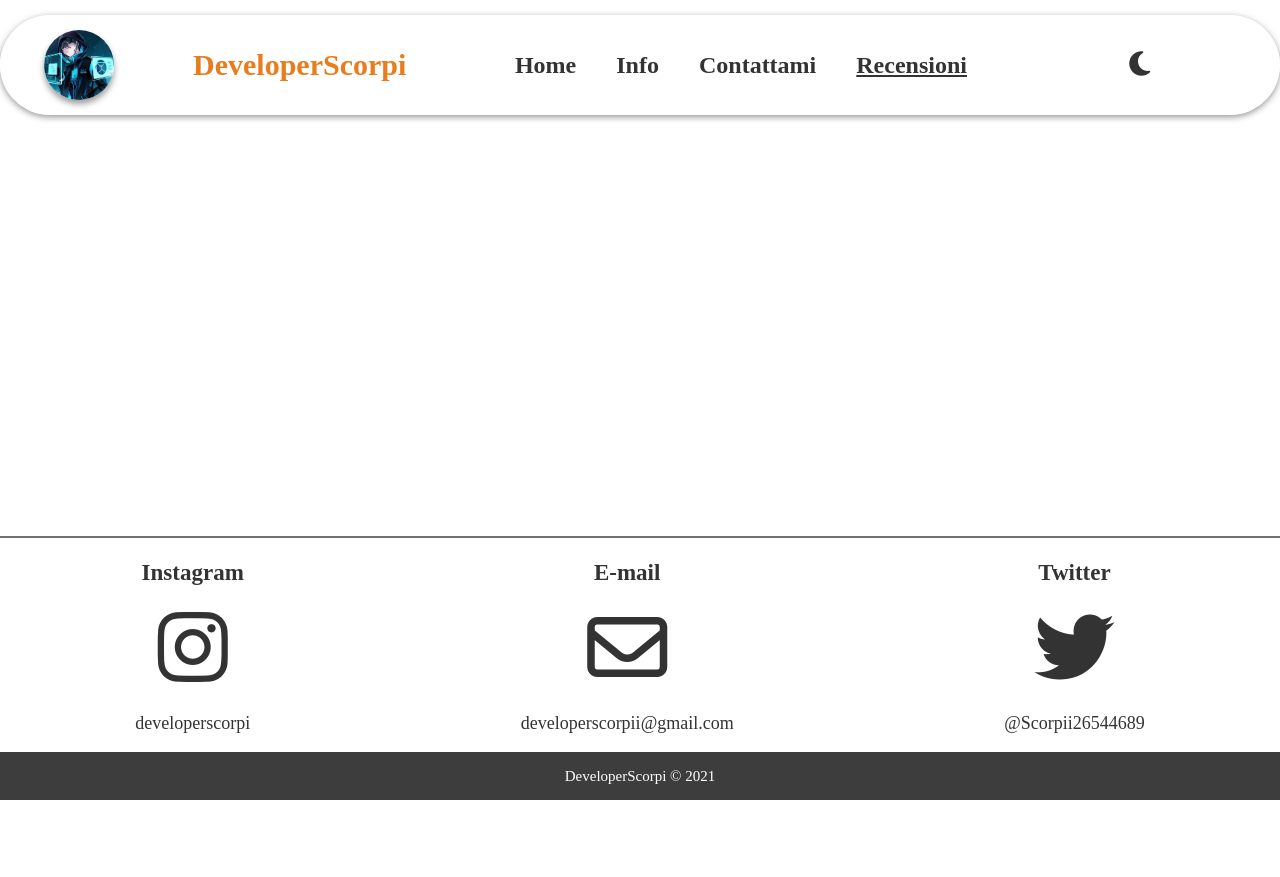
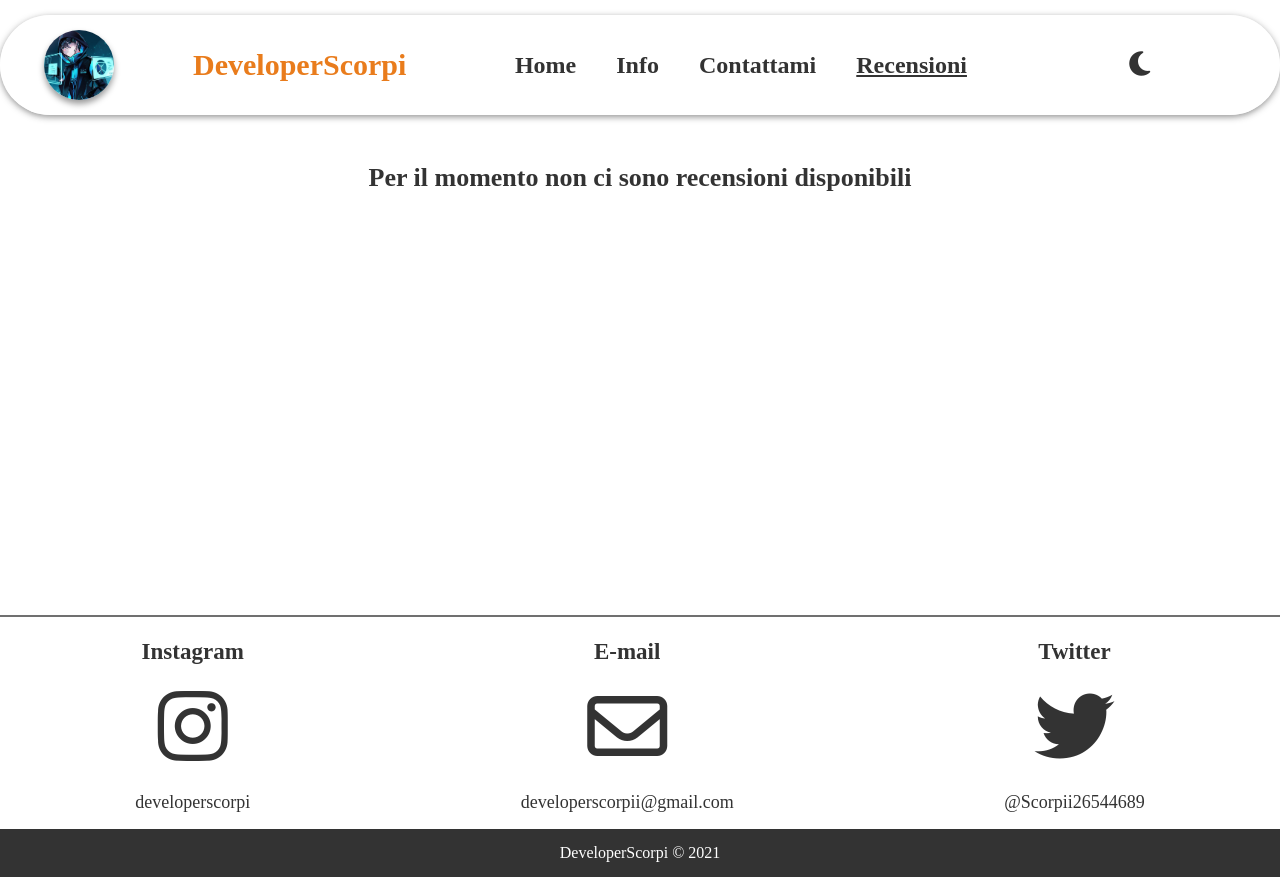
Before and after one commit to Sc0rpii/DeveloperScorpi, a plain HTML site: page recensioni.html in a window 1280 px wide. Before the commit the page ends 800 px from the top, so only its background shows below. Drawn offline with Linux system fonts and the light colour scheme; a web font is replaced by a local one.

Commit message:
recensioni

```diff
--- a/dark.css
+++ b/dark.css
@@ -4,42 +4,15 @@
     box-sizing: 0;
 }
 /**/
-html body .container{
-    height: 100%;
-    margin: 0;
-    padding: 0;
-}
-.container #footer {
-    position:absolute;
-    bottom:0;
-    left:0;
-    width:100%;
-}
-.container #end{
-    position:absolute;
-    bottom:0;
-    left:0;
-    width:100%;
-    margin-bottom: 50px;
-}
-html body {
-    height: 100%;
-}
-.container {
-    min-height: 100%;
-    height: auto !important;
-    height: 100%;
-    margin: 0 auto -100px;
-}
-.container #footer {
-    height: 48px;
+#center{
     display: flex;
     justify-content: center;
-    font-size: 15px;
-    background-color: #3d3d3d;
-    align-items: center;
-    color: #fff;
-    padding: 0;
+    width: 100%;
+    height: 50vh;
+}
+#center h3{
+    font-size: 26px;
+    margin: 3rem;
 }
 /**/
 body{
@@ -171,6 +144,9 @@ hr{
     opacity: 0;
 }
 /*Footer*/
+#end{
+    top: 20%;
+}
 #footer {
     height: 48px;
     display: flex;
@@ -285,6 +261,9 @@ span{
     }
     .contact p{
         font-size: 18px;
+    }
+    #center{
+        height: 160vh;
     }
     /*Info*/
     .info{
--- a/index.css
+++ b/index.css
@@ -4,42 +4,15 @@
     box-sizing: 0;
 }
 /**/
-html body .container{
-    height: 100%;
-    margin: 0;
-    padding: 0;
-}
-.container #footer {
-    position:absolute;
-    bottom:0;
-    left:0;
-    width:100%;
-}
-.container #end{
-    position:absolute;
-    bottom:0;
-    left:0;
-    width:100%;
-    margin-bottom: 50px;
-}
-html body {
-    height: 100%;
-}
-.container {
-    min-height: 100%;
-    height: auto !important;
-    height: 100%;
-    margin: 0 auto -100px;
-}
-.container #footer {
-    height: 48px;
+#center{
     display: flex;
     justify-content: center;
-    font-size: 15px;
-    background-color: #3d3d3d;
-    align-items: center;
-    color: #fff;
-    padding: 0;
+    width: 100%;
+    height: 50vh;
+}
+#center h3{
+    font-size: 26px;
+    margin: 3rem;
 }
 /**/
 body{
@@ -177,6 +150,9 @@ hr{
     opacity: 1;
 }
 /*Footer*/
+#end{
+    top: 20%;
+}
 #footer {
     background: #333;
     padding: 15px;
@@ -289,6 +265,9 @@ span{
     }
     .contact p{
         font-size: 18px;
+    }
+    #center{
+        height: 160vh;
     }
     /*Info*/
     .info{
--- a/recensioni.html
+++ b/recensioni.html
@@ -34,6 +34,7 @@
     </header>
     <!--Body-->
     <div id="center">
+        <h3>Per il momento non ci sono recensioni disponibili</h3>
     </div>
     <div class="container">
         <!--Contattami-->
```
